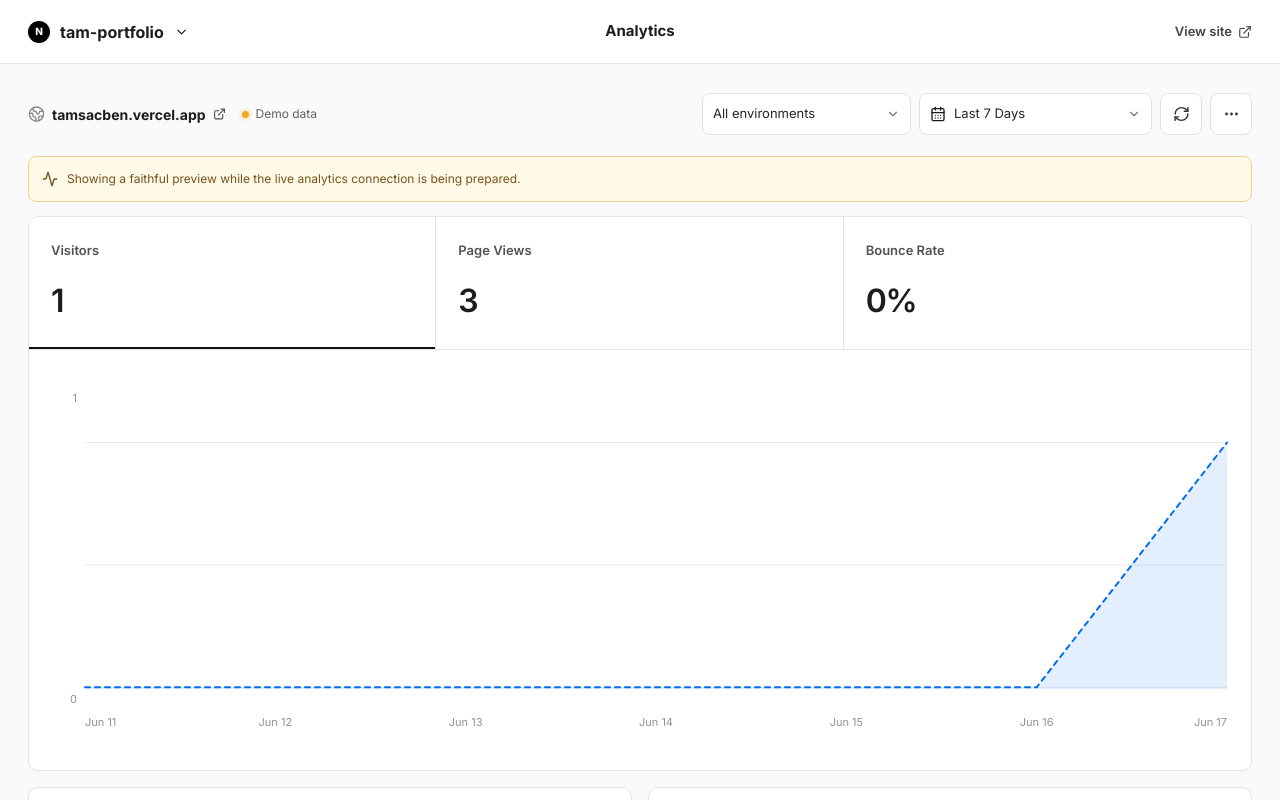
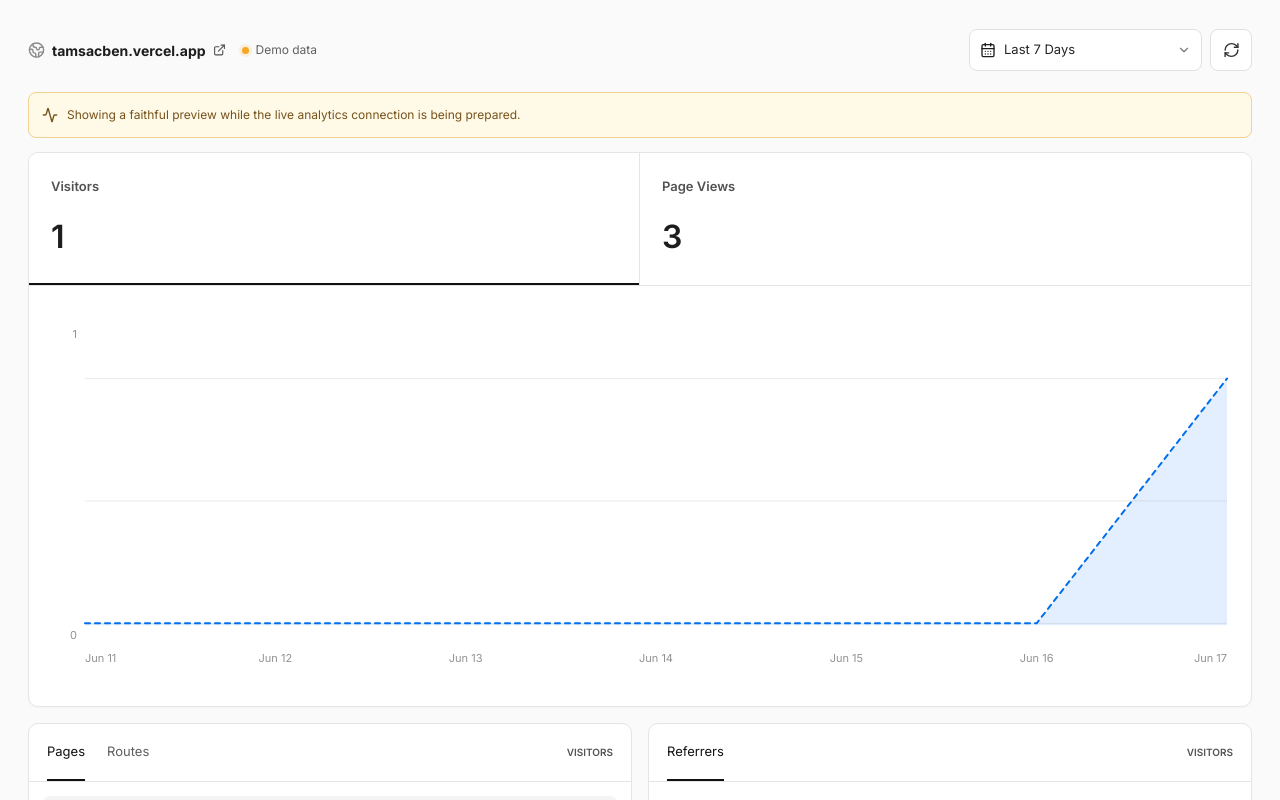
Before and after one commit to hungnq74/tam-portfolio, a Next.js app: page /stats in a window 1280 px wide. Shown: the top 800 px of the page. Built offline with nearby package versions, Linux system fonts and the light colour scheme.

Commit message:
Simplify public analytics dashboard

```diff
--- a/src/app/stats/page.tsx
+++ b/src/app/stats/page.tsx
@@ -2,7 +2,6 @@
 import { StatsDashboard } from "@/components/stats/StatsDashboard"
 import {
   getPublicAnalytics,
-  type StatsEnvironment,
   type StatsRange,
 } from "@/lib/vercel-web-analytics"
 
@@ -27,17 +26,10 @@
   return candidate === "24h" || candidate === "30d" ? candidate : "7d"
 }
 
-function getEnvironment(value: string | string[] | undefined): StatsEnvironment {
-  const candidate = Array.isArray(value) ? value[0] : value
-
-  return candidate === "production" || candidate === "preview" ? candidate : "all"
-}
-
 export default async function StatsPage({ searchParams }: StatsPageProps) {
   const params = searchParams ? await searchParams : {}
   const range = getRange(params.range)
-  const environment = getEnvironment(params.environment)
-  const data = await getPublicAnalytics(range, environment)
+  const data = await getPublicAnalytics(range, "production")
 
-  return <StatsDashboard data={data} environment={environment} range={range} />
+  return <StatsDashboard data={data} range={range} />
 }
--- a/src/components/stats/StatsDashboard.module.css
+++ b/src/components/stats/StatsDashboard.module.css
@@ -10,64 +10,6 @@
 
 .main {
   min-height: 100vh;
-}
-
-.topbar {
-  position: sticky;
-  top: 0;
-  z-index: 20;
-  display: grid;
-  min-height: 64px;
-  grid-template-columns: 1fr auto 1fr;
-  align-items: center;
-  border-bottom: 1px solid var(--stats-border);
-  background: rgba(255, 255, 255, 0.94);
-  padding: 0 28px;
-  backdrop-filter: blur(14px);
-}
-
-.projectBrand {
-  display: flex;
-  width: fit-content;
-  align-items: center;
-  gap: 10px;
-  color: inherit;
-  text-decoration: none;
-}
-
-.projectBrand > svg {
-  width: 15px;
-}
-
-.projectMark {
-  display: grid;
-  width: 22px;
-  height: 22px;
-  place-items: center;
-  border-radius: 999px;
-  background: #000;
-  color: #fff;
-  font-size: 10px;
-  font-weight: 800;
-}
-
-.pageTitle {
-  font-size: 15px;
-}
-
-.viewSite {
-  display: inline-flex;
-  align-items: center;
-  justify-self: end;
-  gap: 6px;
-  color: #444;
-  font-size: 13px;
-  font-weight: 600;
-  text-decoration: none;
-}
-
-.viewSite svg {
-  width: 14px;
 }
 
 .content {
@@ -222,7 +164,7 @@
 
 .metrics {
   display: grid;
-  grid-template-columns: repeat(3, minmax(0, 1fr));
+  grid-template-columns: repeat(2, minmax(0, 1fr));
   border-bottom: 1px solid var(--stats-border);
 }
 
@@ -503,10 +445,6 @@
 }
 
 @media (max-width: 820px) {
-  .topbar {
-    padding: 0 16px;
-  }
-
   .content {
     padding: 18px 16px 36px;
   }
@@ -549,33 +487,13 @@
 }
 
 @media (max-width: 560px) {
-  .topbar {
-    grid-template-columns: 1fr auto;
-  }
-
-  .pageTitle {
-    display: none;
-  }
-
-  .projectBrand > svg {
-    display: none;
-  }
-
-  .viewSite {
-    font-size: 12px;
-  }
-
   .projectRow {
     gap: 10px;
   }
 
   .controls {
     display: grid;
-    grid-template-columns: 1fr 1fr auto;
-  }
-
-  .controls button:last-child {
-    display: none;
+    grid-template-columns: 1fr auto;
   }
 
   .metrics button {
--- a/src/components/stats/StatsDashboard.tsx
+++ b/src/components/stats/StatsDashboard.tsx
@@ -7,7 +7,6 @@
   ChevronDown,
   ExternalLink,
   Globe2,
-  MoreHorizontal,
   RefreshCw,
 } from "lucide-react"
 import { usePathname, useRouter, useSearchParams } from "next/navigation"
@@ -16,30 +15,22 @@
   AnalyticsBreakdown,
   AnalyticsPoint,
   PublicAnalyticsData,
-  StatsEnvironment,
   StatsRange,
 } from "@/lib/vercel-web-analytics"
 import styles from "./StatsDashboard.module.css"
 
-type Metric = "visitors" | "pageviews" | "bounceRate"
+type Metric = "visitors" | "pageviews"
 type BreakdownView = "primary" | "secondary"
 
 type StatsDashboardProps = {
   data: PublicAnalyticsData
   range: StatsRange
-  environment: StatsEnvironment
 }
 
 const rangeLabels: Record<StatsRange, string> = {
   "24h": "Last 24 Hours",
   "7d": "Last 7 Days",
   "30d": "Last 30 Days",
-}
-
-const environmentLabels: Record<StatsEnvironment, string> = {
-  all: "All environments",
-  production: "Production",
-  preview: "Preview",
 }
 
 function formatNumber(value: number) {
@@ -88,7 +79,7 @@
     .join(" ")
 }
 
-function getLinePath(points: AnalyticsPoint[], metric: Exclude<Metric, "bounceRate">) {
+function getLinePath(points: AnalyticsPoint[], metric: Metric) {
   if (points.length === 0) {
     return {
       line: "M 0 318 L 1000 318",
@@ -121,7 +112,7 @@
   range,
 }: {
   points: AnalyticsPoint[]
-  metric: Exclude<Metric, "bounceRate">
+  metric: Metric
   range: StatsRange
 }) {
   const path = useMemo(() => getLinePath(points, metric), [metric, points])
@@ -254,17 +245,16 @@
   )
 }
 
-export function StatsDashboard({ data, range, environment }: StatsDashboardProps) {
+export function StatsDashboard({ data, range }: StatsDashboardProps) {
   const pathname = usePathname()
   const router = useRouter()
   const searchParams = useSearchParams()
   const [metric, setMetric] = useState<Metric>("visitors")
   const [isPending, startTransition] = useTransition()
-  const chartMetric = metric === "pageviews" ? "pageviews" : "visitors"
 
-  function updateFilter(key: "range" | "environment", value: string) {
+  function updateRange(value: string) {
     const nextParams = new URLSearchParams(searchParams.toString())
-    nextParams.set(key, value)
+    nextParams.set("range", value)
 
     startTransition(() => {
       router.replace(`${pathname}?${nextParams.toString()}`)
@@ -274,19 +264,6 @@
   return (
     <div className={styles.shell}>
       <main className={styles.main}>
-        <header className={styles.topbar}>
-          <a className={styles.projectBrand} href="/">
-            <span className={styles.projectMark}>N</span>
-            <strong>tam-portfolio</strong>
-            <ChevronDown aria-hidden="true" />
-          </a>
-          <strong className={styles.pageTitle}>Analytics</strong>
-          <a className={styles.viewSite} href="/" rel="noreferrer" target="_blank">
-            View site
-            <ExternalLink aria-hidden="true" />
-          </a>
-        </header>
-
         <div className={`${styles.content} ${isPending ? styles.loading : ""}`}>
           <section className={styles.projectRow}>
             <a href="/" rel="noreferrer" target="_blank">
@@ -301,24 +278,10 @@
 
             <div className={styles.controls}>
               <label>
-                <span className="sr-only">Environment</span>
-                <select
-                  onChange={(event) => updateFilter("environment", event.target.value)}
-                  value={environment}
-                >
-                  {Object.entries(environmentLabels).map(([value, label]) => (
-                    <option key={value} value={value}>
-                      {label}
-                    </option>
-                  ))}
-                </select>
-                <ChevronDown aria-hidden="true" />
-              </label>
-              <label>
                 <CalendarDays aria-hidden="true" />
                 <span className="sr-only">Date range</span>
                 <select
-                  onChange={(event) => updateFilter("range", event.target.value)}
+                  onChange={(event) => updateRange(event.target.value)}
                   value={range}
                 >
                   {Object.entries(rangeLabels).map(([value, label]) => (
@@ -335,9 +298,6 @@
                 type="button"
               >
                 <RefreshCw aria-hidden="true" />
-              </button>
-              <button aria-label="More options" type="button">
-                <MoreHorizontal aria-hidden="true" />
               </button>
             </div>
           </section>
@@ -369,21 +329,8 @@
                 <span>Page Views</span>
                 <strong>{formatNumber(data.pageviews)}</strong>
               </button>
-              <button
-                aria-pressed={metric === "bounceRate"}
-                className={metric === "bounceRate" ? styles.metricActive : ""}
-                onClick={() => setMetric("bounceRate")}
-                type="button"
-              >
-                <span>Bounce Rate</span>
-                <strong>{data.bounceRate === null ? "—" : `${data.bounceRate}%`}</strong>
-              </button>
             </div>
-            {metric === "bounceRate" && data.bounceRate === null ? (
-              <EmptyState message="Bounce rate is not exposed by the public API." />
-            ) : (
-              <Chart metric={chartMetric} points={data.timeline} range={range} />
-            )}
+            <Chart metric={metric} points={data.timeline} range={range} />
           </section>
 
           <div className={styles.twoColumnGrid}>
```
